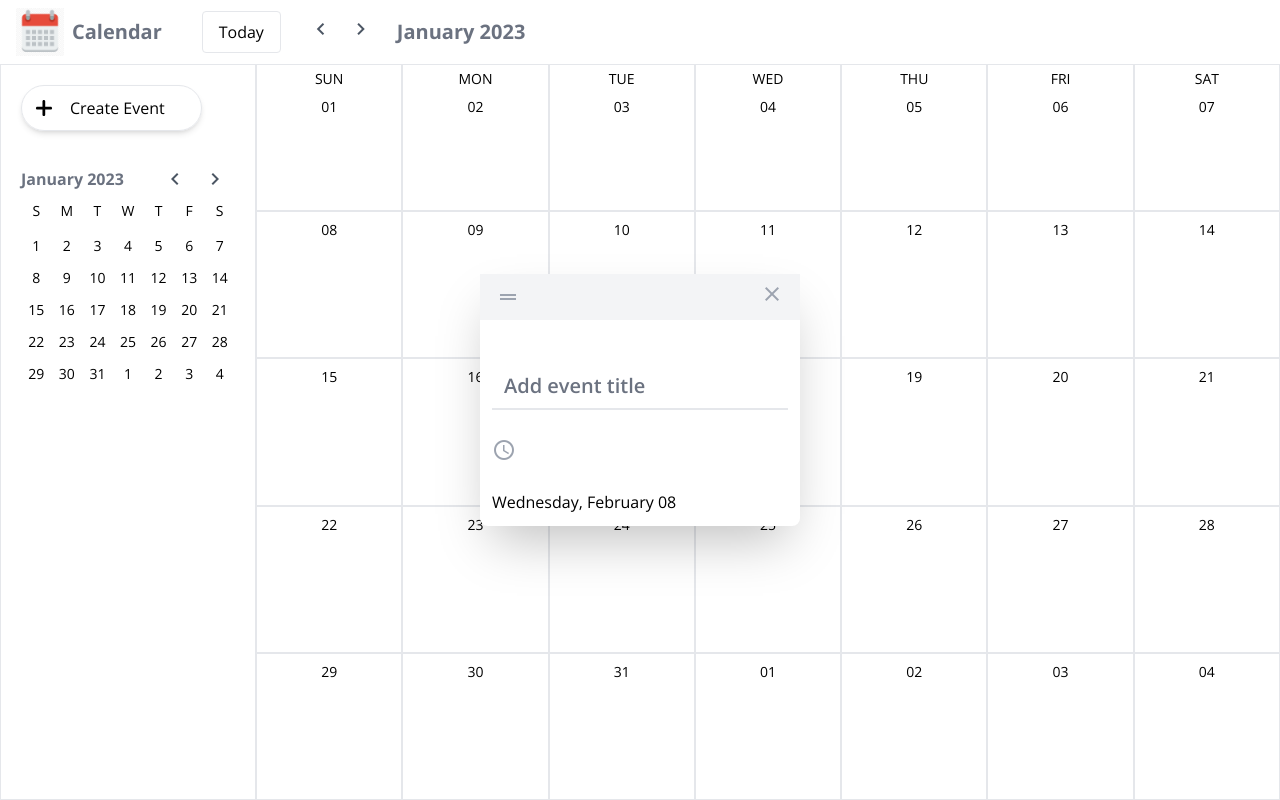
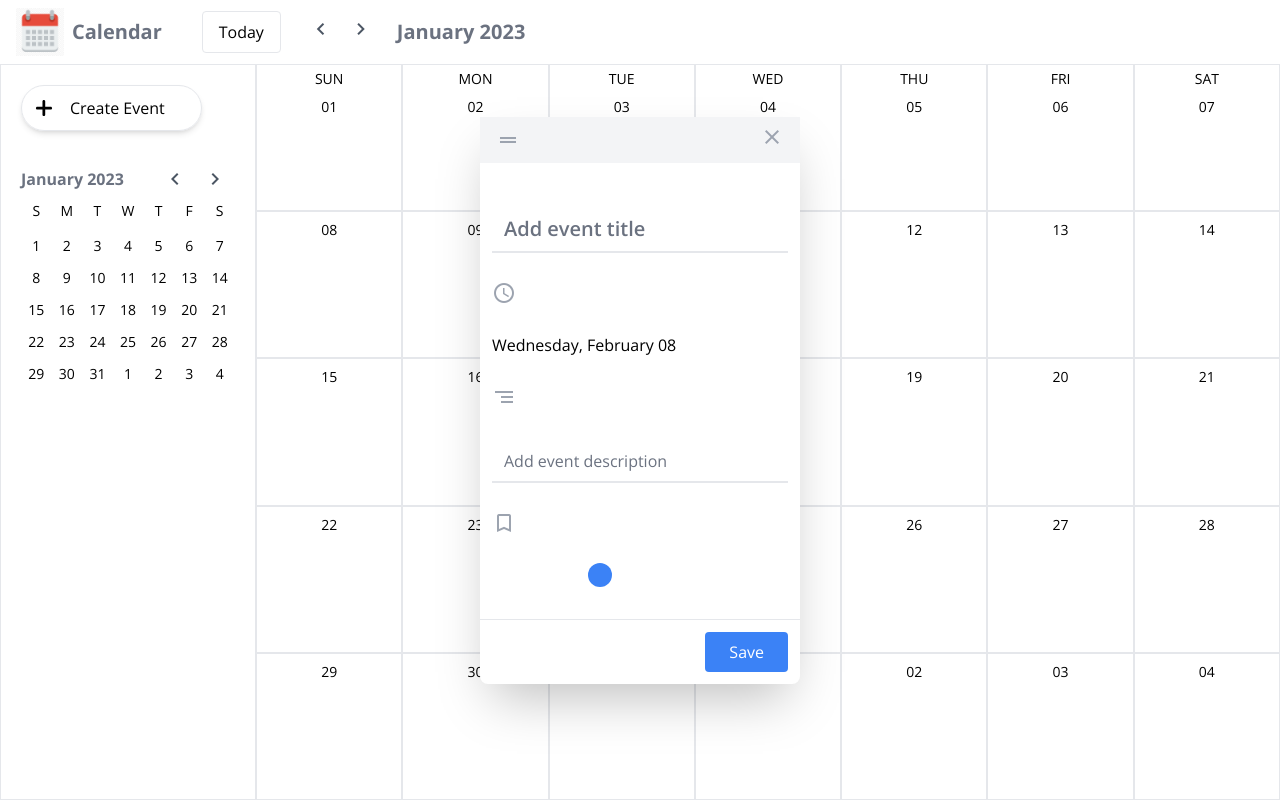
Before and after one commit to ahsanali17/Calendar, a React (Vite) app in the folder frontend/: page / in a window 1280 px wide. Both pictures are taken after a click on the button "Create Event". Built offline with nearby package versions, Linux system fonts and the light colour scheme.

Commit message:
Calendar modal popup and form complete and working on getting events to save and show up properly

```diff
--- a/frontend/src/components/Calendar/Day/Day.tsx
+++ b/frontend/src/components/Calendar/Day/Day.tsx
@@ -1,12 +1,24 @@
-import React from 'react'
+import React, { useEffect, useState } from 'react'
 import dayjs from 'dayjs';
 
+import { useCalendarContext } from '../../../context/CalendarContext/CalendarContext';
+
 const Day = ({day, rowIdx}: any) => {
+  const [dayEvents, setDayEvents] = useState([])
+  const { setSelectedDay, setShowEventModal, savedEvents } = useCalendarContext();
   function getCurrentDayClass() {
     return day.format("DD-MM-YY") == dayjs().format("DD-MM-YY")
     ? 'bg-blue-600 text-white rounded-full w-7'
     : "";
   }
+
+  useEffect(() => {
+    const events = savedEvents.filter((evt:any) =>
+      dayjs(evt.day).format("DD-MM-YY") === day.format("DD-MM-YY")
+    );
+
+    setDayEvents(events);
+  }, [savedEvents, day])
 
   return (
     <div className="border border-gray-200 flex flex-col">
@@ -18,6 +30,21 @@ const Day = ({day, rowIdx}: any) => {
           {day.format('DD')}
         </p>
       </header>
+      <div
+        className="flex-1 cursor-pointer"
+        onClick={() => {
+        setSelectedDay(day);
+        setShowEventModal(true);
+      }}>
+       {dayEvents.map((evt, idx) => (
+          <div
+            key={idx}
+            className={`bg-${evt.label}-200 p-1 mr-3 text-gray-600 text-sm rounded mb-1 truncate`}
+          >
+            {evt.title}
+          </div>
+        ))}
+      </div>
     </div>
   )
 }
--- a/frontend/src/components/CreateEventModal/CreateEventModal.tsx
+++ b/frontend/src/components/CreateEventModal/CreateEventModal.tsx
@@ -1,9 +1,23 @@
-import React, { useState } from 'react'
+import React, { MouseEventHandler, useState } from 'react'
 import { useCalendarContext } from '../../context/CalendarContext/CalendarContext';
 
 const CreateEventModal = () => {
   const [title, setTitle] = useState('')
-  const {setShowEventModal, selectedDay} = useCalendarContext();
+  const [description, setDescription] = useState('')
+  const labelsClasses = ["indigo", "gray", "green", "blue", "red", "purple"];
+  const [selectedLabel, setSelectedLabel] = useState('');
+
+  const {setShowEventModal, selectedDay, dispatchCallEvent} = useCalendarContext();
+
+  const handleSubmit = (e: any) => {
+    e.preventDefault();
+
+    const calendarEvent = {
+      title, description, label: selectedLabel, day: selectedDay.valueOf(), id: Date.now()
+    }
+    dispatchCallEvent({type: 'push', payload: calendarEvent});
+    setShowEventModal(false);
+  }
 
   return (
     <div className="h-screen w-full fixed left-0 top-0 flex justify-center items-center">
@@ -34,8 +48,48 @@ const CreateEventModal = () => {
             schedule
           </span>
           <p>{selectedDay.format("dddd, MMMM DD")}</p>
+          <span className="material-icons-outlined text-gray-400">
+            segment
+          </span>
+          <input
+            type="text"
+            name="description"
+            placeholder='Add event description'
+            value={description}
+            className="pt-3 border-0 text-gray-600 pb-2 w-full border-b-2 border-gray-200 focus:outline-none focus:ring-0 focus:border-blue-500"
+            onChange={(e) => setDescription(e.target.value)}
+            required
+          />
+          <span className="material-icons-outlined text-gray-400">
+            bookmark_border
+          </span>
+          <div className="flex gap-x-2">
+            {labelsClasses.map((labelClass, i) => (
+              <span
+                key={i}
+                onClick={() => setSelectedLabel(labelClass)}
+                className={`bg-${labelClass}-500 w-6 h-6 rounded-full flex items-center justify-center cursor-pointer`}
+              >
+                {selectedLabel === labelClass && (
+                  <span className="material-icons-outlined text-white text-sm">
+                    check
+                  </span>
+
+                )}
+              </span>
+            ))}
+          </div>
         </div>
        </div>
+       <footer className="flex justify-end border-t p-3 mt-5">
+          <button
+            type="submit"
+            onClick={handleSubmit}
+            className="bg-blue-500 hover:bg-blue-600 px-6 py-2 rounded text-white"
+          >
+            Save
+          </button>
+       </footer>
       </form>
     </div>
   )
--- a/frontend/src/context/CalendarContext/CalendarContext.tsx
+++ b/frontend/src/context/CalendarContext/CalendarContext.tsx
@@ -1,15 +1,23 @@
-import React, {createContext, useContext, useState, useEffect} from "react";
+import React, {createContext, useContext, useState, useEffect, useReducer} from "react";
 import dayjs from "dayjs";
 
 import {ContextProps, ContextObjectValue} from './CalendarContextTypes'
+import EventsReducer from '../reducers/EventReducer'
 
 const CalendarContext = createContext<ContextObjectValue>({} as ContextObjectValue);
+
+const initEvents = () => {
+  const storageEvents = localStorage.getItem('savedEvents')
+  const parsedEvents = storageEvents ? JSON.parse(storageEvents) : [];
+  return parsedEvents;
+}
 
 export default function CalendarContextWrapper({ children }: ContextProps) {
   const [monthIndex, setMonthIndex] = useState(dayjs().month());
   const [smallCalendarMonth, setSmallCalendarMonth] = useState(0);
   const [selectedDay, setSelectedDay ] = useState(dayjs());
   const [showEventModal, setShowEventModal ] = useState(false);
+  const [savedEvents, dispatchCallEvent] = useReducer(EventsReducer, [], initEvents)
 
   const defaultContextObject: ContextObjectValue = {
     monthIndex,
@@ -19,8 +27,14 @@ export default function CalendarContextWrapper({ children }: ContextProps) {
     selectedDay,
     setSelectedDay,
     showEventModal,
-    setShowEventModal
+    setShowEventModal,
+    dispatchCallEvent,
+    savedEvents
   };
+
+  useEffect(() => {
+    localStorage.setItem('savedEvents', JSON.stringify(savedEvents));
+  }, [savedEvents]);
 
   useEffect(() => {
     if(smallCalendarMonth !== null) {
--- a/frontend/src/context/CalendarContext/CalendarContextTypes.ts
+++ b/frontend/src/context/CalendarContext/CalendarContextTypes.ts
@@ -1,5 +1,6 @@
+import { Action } from "@remix-run/router";
 import dayjs, { Dayjs } from "dayjs";
-import { Dispatch, SetStateAction } from "react";
+import { Dispatch, ReducerAction, SetStateAction } from "react";
 
 export type ContextProps = {
  children: React.ReactNode;
@@ -13,6 +14,7 @@ export type ContextObjectValue = {
  selectedDay: Dayjs,
  setSelectedDay: Dispatch<SetStateAction<Dayjs>>;
  showEventModal: boolean,
- setShowEventModal: Dispatch<SetStateAction<boolean>>
-
+ setShowEventModal: Dispatch<SetStateAction<boolean>>;
+ dispatchCallEvent: Dispatch<ReducerAction<any>>,
+ savedEvents: []
 }
--- /dev/null
+++ b/frontend/src/context/reducers/EventReducer.ts
@@ -0,0 +1,14 @@
+const EventsReducer = (state: any, {type, payload}: string | any) => {
+ switch (type) {
+   case 'push':
+     return [...state, payload];
+   case 'update':
+     return state.map((id: number) => id === payload.id ? payload : id);
+   case 'delete':
+     return state.filter((id: number) => id !== payload.id);
+   default:
+     throw new Error();
+ }
+}
+
+export default EventsReducer;
--- /dev/null
+++ b/frontend/src/context/reducers/index.ts
@@ -0,0 +1 @@
+export { default as EventReducer } from './EventReducer';
```
